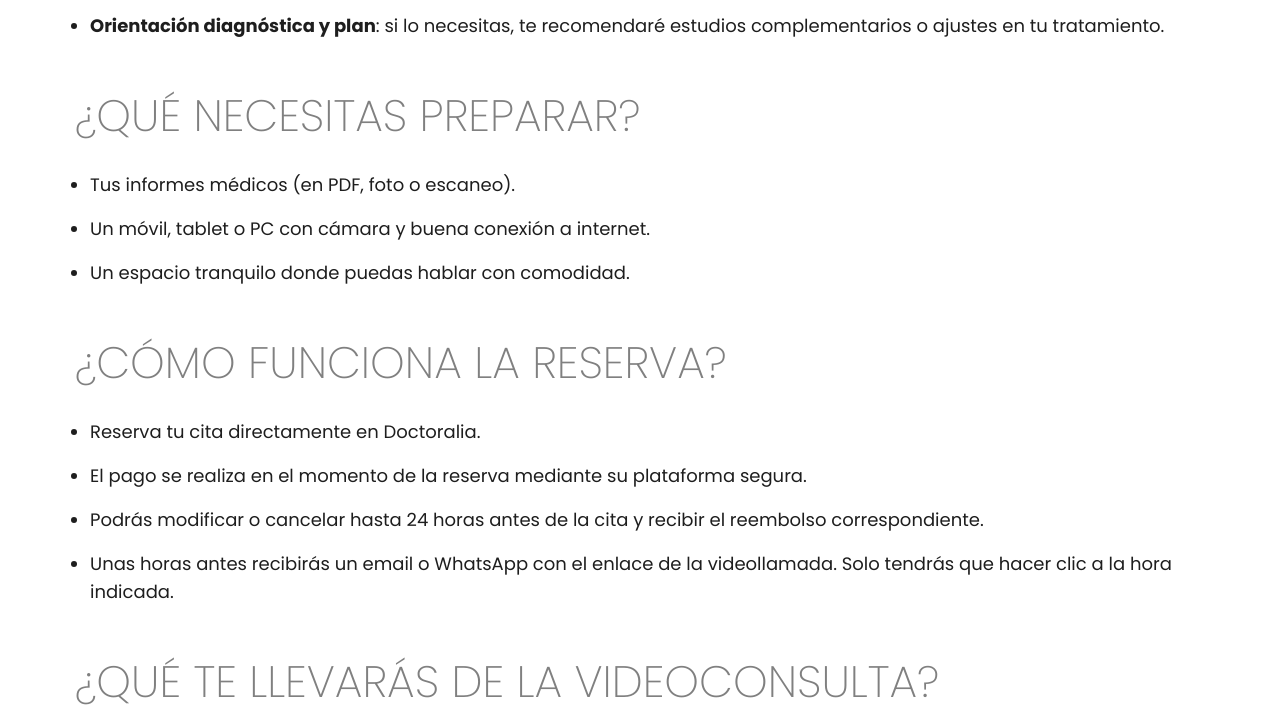
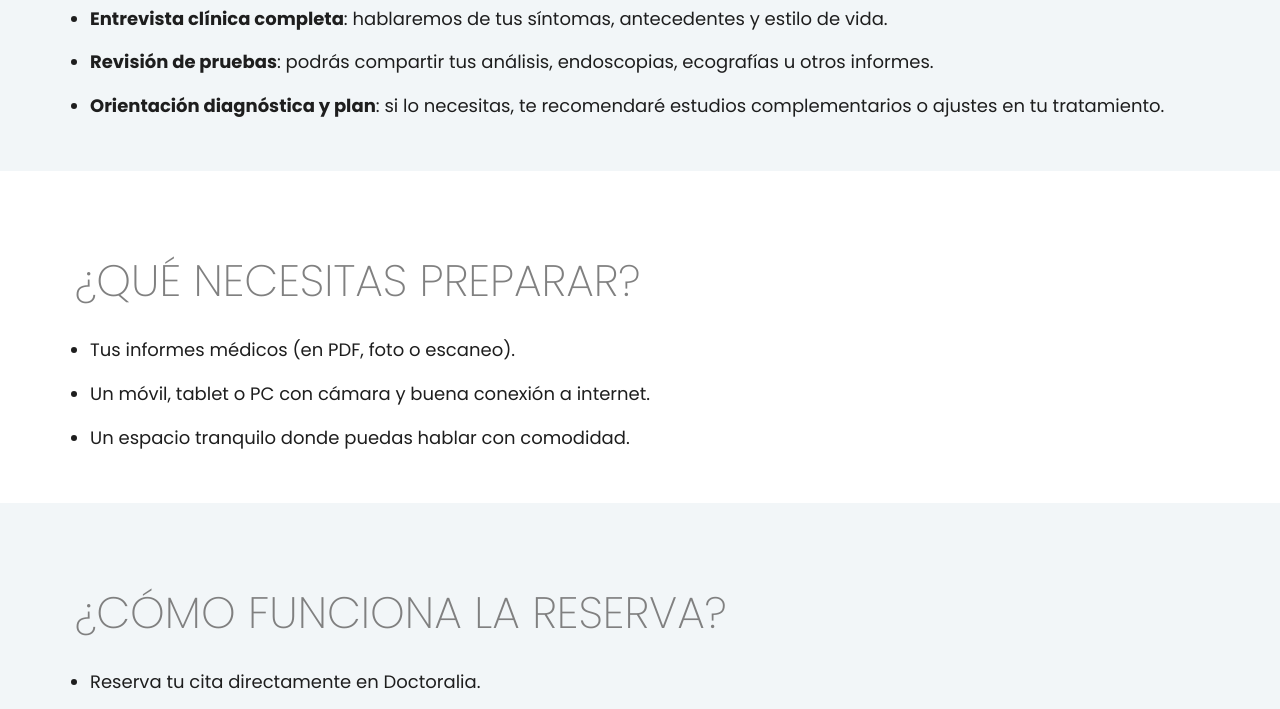
Before and after one commit to JuanAntonioPR/consulta-monica, a website built with Vite: page html/videoconsulta.html in a window 1280 px wide. Shown: the part 743-1452 px from the top of the page. Built offline with nearby package versions, Linux system fonts and the light colour scheme.

Commit message:
Terminada la página videoconsulta

```diff
--- a/src/sass/base/_base-secondary-page.scss
+++ b/src/sass/base/_base-secondary-page.scss
@@ -1,16 +1,6 @@
 @use "../abstracts/abstracts" as ab;
 
 .secondary-page {
-    padding: 25px;
-
-    @include ab.breakpoint(tablet) {
-        padding: 25px 75px;
-    }
-
-    @include ab.breakpoint(desktop) {
-        padding: 35px 75px;
-    }
-
     h1 {
         text-align: center;
         font-size: 36px;
@@ -86,4 +76,12 @@
         font-family: ab.$font-primary;
         margin-left: 15px;
     }
+
+    a {
+        text-decoration: none;
+
+        &:hover {
+            color: #4FC3F7;
+        }
+    }
 }
--- a/src/sass/pages/_videoconsulta.scss
+++ b/src/sass/pages/_videoconsulta.scss
@@ -1,9 +1,19 @@
+@use "../abstracts/abstracts" as ab;
+
 .page-videoconsulta {
-    a {
-        text-decoration: none;
+    section {
+        padding: 25px;
 
-        &:hover {
-            color: #4FC3F7;
+        @include ab.breakpoint(tablet) {
+            padding: 25px 75px;
+        }
+
+        @include ab.breakpoint(desktop) {
+            padding: 35px 75px;
         }
     }
+
+    .durante-consulta, .reserva, .agenda {
+        background-color: rgba(ab.$color-primary, 0.05);
+    }
 }
```
